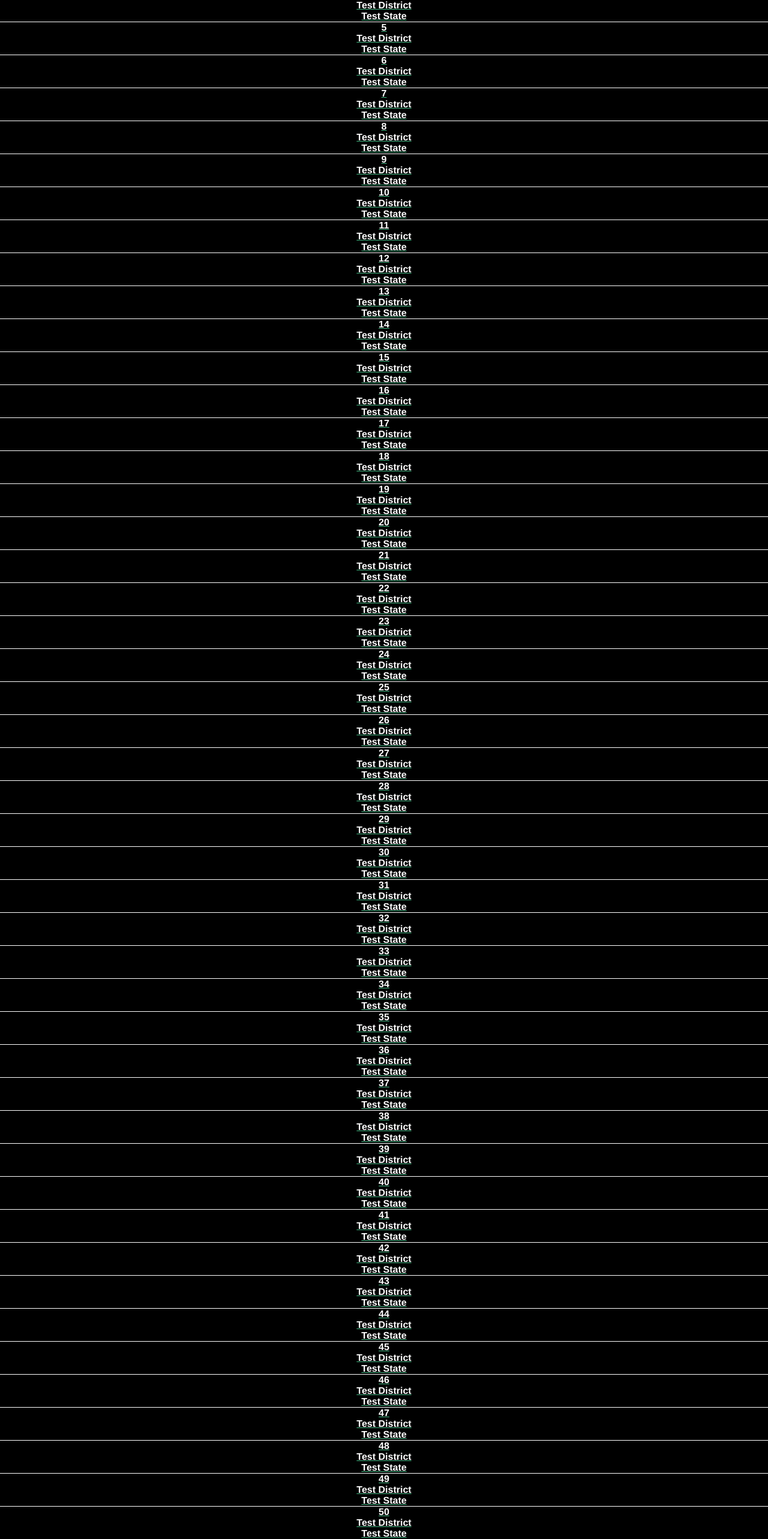
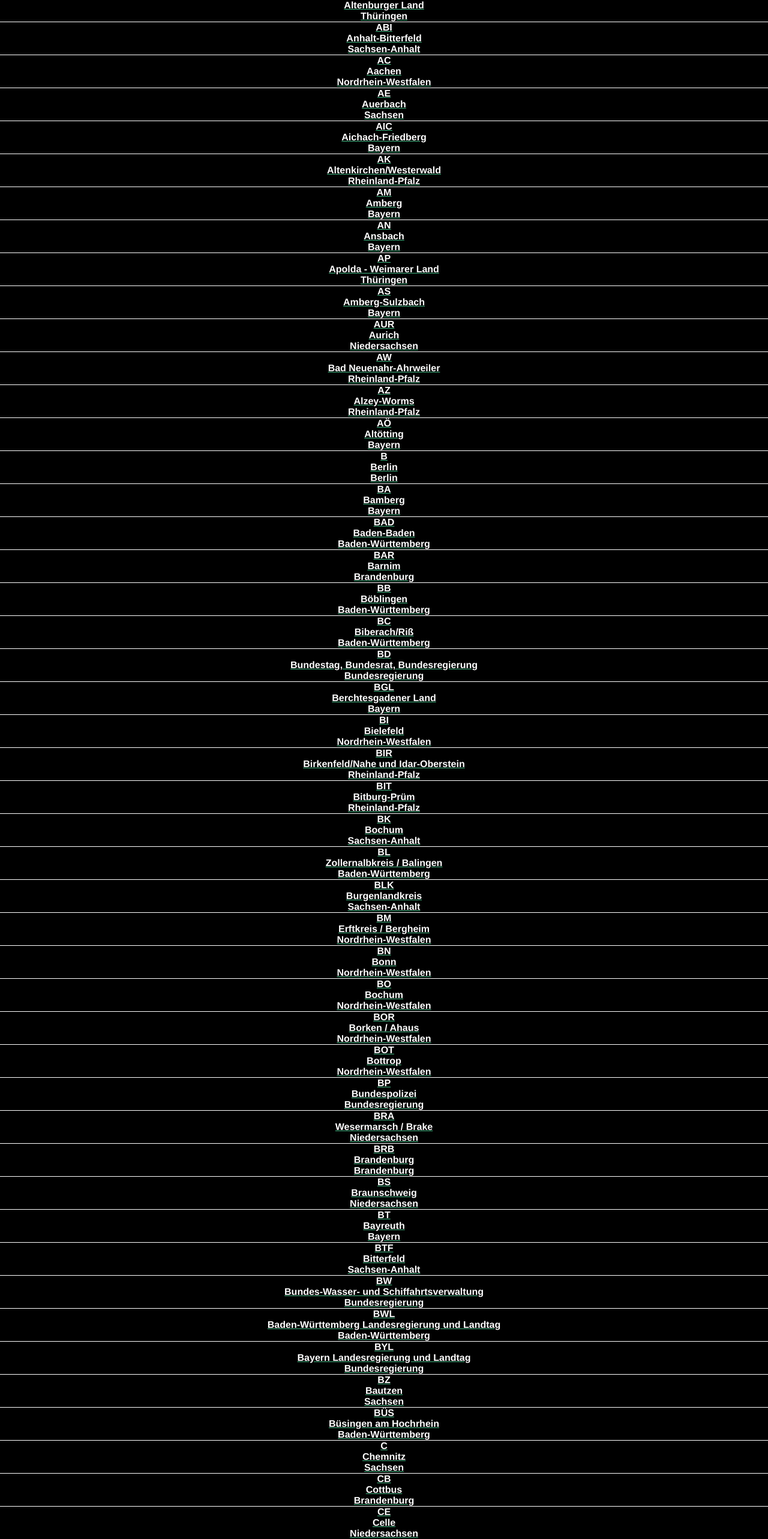
Before and after one commit to maurer2/kfz, a Vue app: page / in a window 1280 px wide. Shown: the part 201-2767 px from the top of the page at 60% size. Built offline with nearby package versions, Linux system fonts and the light colour scheme.

Commit message:
added plate component

```diff
--- a/src/components/Plate.vue
+++ b/src/components/Plate.vue
@@ -1,13 +1,13 @@
 <template>
   <a href="" type="button" class="plate">
     <div class="plate-key">
-      {{ plateKey }}
+      {{ plate.key }}
     </div>
     <div class="plate-district">
-      {{ district }}
+      {{ plate.district }}
     </div>
     <div class="plate-state">
-      {{ state }}
+      {{ plate.state }}
     </div>
   </a>
 </template>
@@ -15,13 +15,7 @@
 <script>
 export default {
   name: 'Plate',
-  props: ['plateKey'],
-  data() {
-    return {
-      district: 'Test District',
-      state: 'Test State',
-    };
-  },
+  props: ['plate'],
 };
 </script>
 
--- a/src/components/PlateList.vue
+++ b/src/components/PlateList.vue
@@ -1,7 +1,7 @@
 <template>
   <ul class="plates">
-    <li class="plate" v-for="n in numEntries" :key="n">
-      <plate v-bind:plateKey="n"></plate>
+    <li class="plate" v-for="entry in entries" :key="entry.key">
+      <plate :plate="entry"></plate>
     </li>
   </ul>
 </template>
@@ -15,17 +15,16 @@ export default {
   components: { Plate },
   computed: {
     numEntries() {
-      return 50;
-    },
-    title() {
-      return `Liste ${this.numEntries}`;
+      return this.entries.length;
     },
   },
+  created: function() {
+    const list = new List();
+    this.entries = list.entries
+  },
   mounted: function() {
-    console.log('mounted');
-    const plateList = new List();
-    console.log(plateList.getCurrentSize());
-  },
+    console.log('size list:', this.entries.length);
+  }
 };
 </script>
 
```
